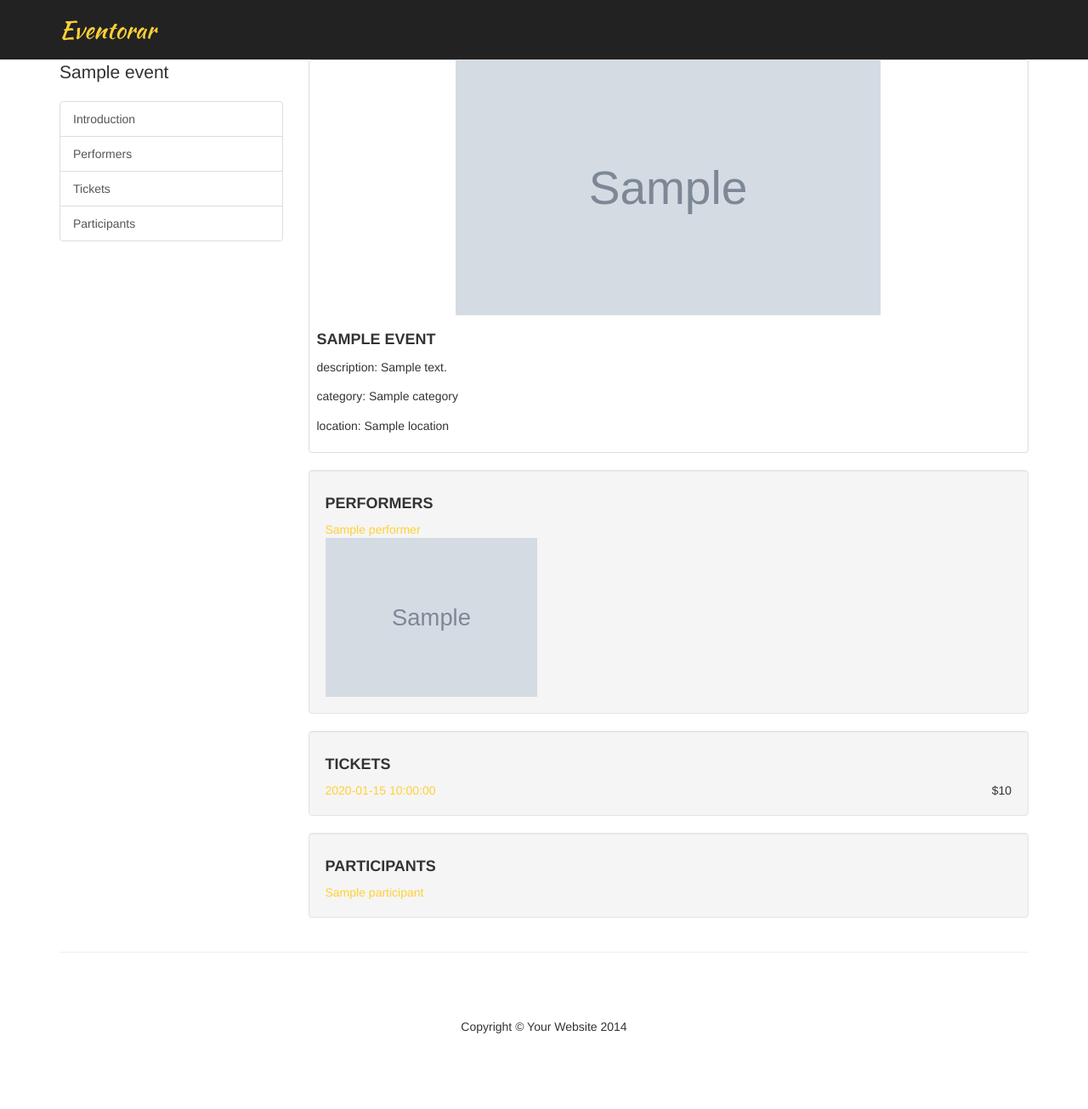
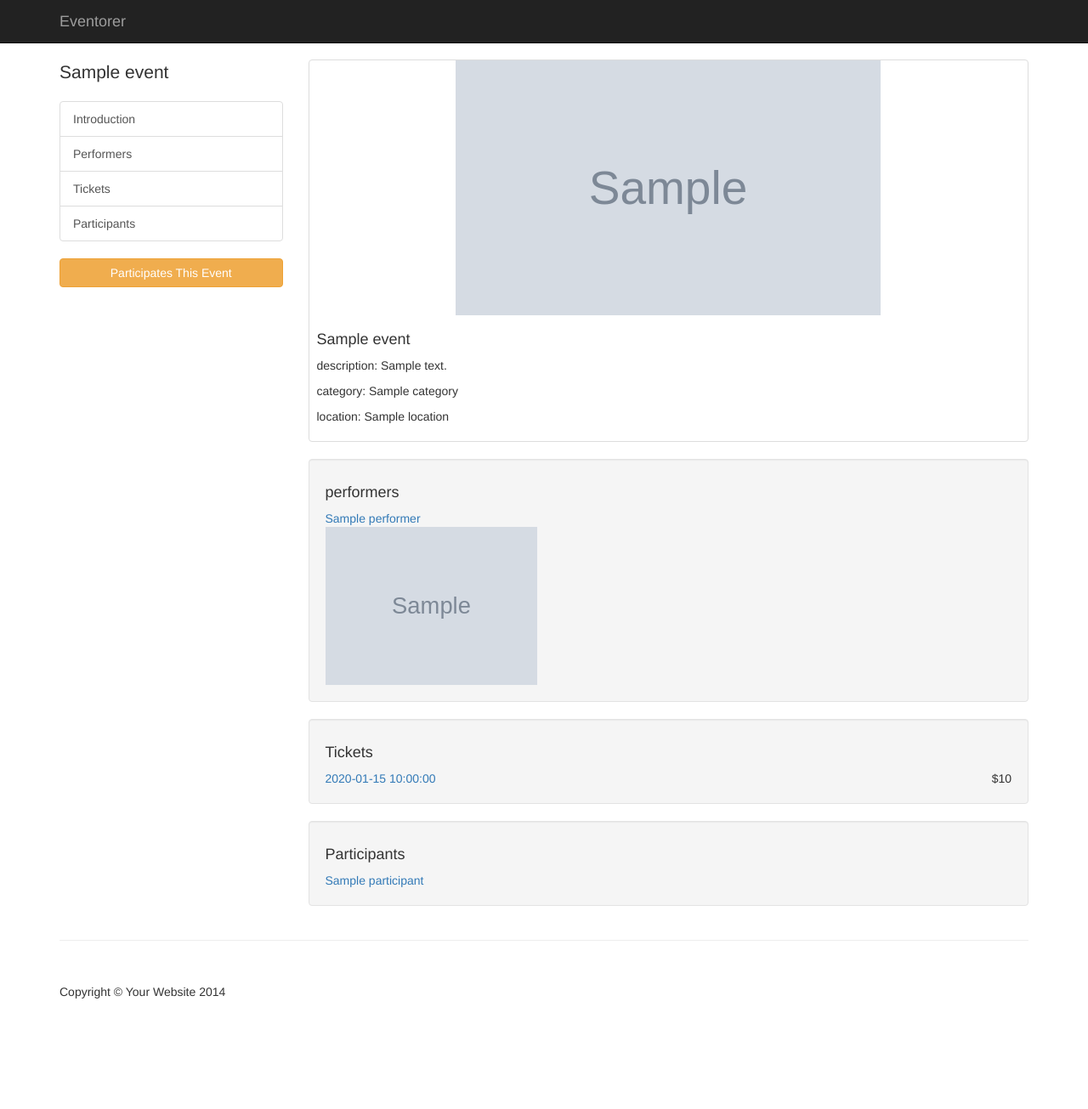
Before and after one commit to qychen/dbProj1_Eventorer, a Flask app: template website/templates/event.html in a window 1280 px wide. Shown: the whole page at 85% size. After the commit the page ends 1175 px from the top, so only its background shows below. Run offline with Flask 2, Linux system fonts and the light colour scheme; the template is opened without the code that fills it: most values are stand-ins (such as "Sample title", 1, 10 or a date in 2020); grey boxes marked "Sample" are stand-in pictures; some libraries are stand-ins or nearby versions.

Commit message:
add participate function

```diff
--- /dev/null
+++ b/website/static/js/favo.js
@@ -0,0 +1,247 @@
+document.write(
+		'\
+		<div id="login_dialog-form" title="Login" style="display:none">\
+		<form>\
+		<fieldset>\
+		<label for="username" style="width:100px">Username</label>\
+		<input type="text" name="username" id="username1" maxlength="20" class="text ui-widget-content ui-corner-all">\
+		<label for="password" style="width:100px">Password</label>\
+		<input type="password" name="password" id="password" maxlength="20" class="text ui-widget-content ui-corner-all">\
+		<input type="submit" tabindex="-1" style="position:absolute; top:-1000px">\
+		</fieldset>\
+		</form>\
+		</div>\
+		<div id="newuser_dialog-form" title="NewUser" style="display:none">\
+		<form>\
+		<fieldset>\
+		<label for="username" style="width:100px">Username</label>\
+		<input type="text" name="username" id="username" maxlength="20" class="text ui-widget-content ui-corner-all">\
+		<label for="password" style="width:100px">Password</label>\
+		<input type="password" name="password1" id="password1" maxlength="20" class="text ui-widget-content ui-corner-all">\
+		<label for="password" style="width:100px">Confirm Password</label>\
+		<input type="password" name="password2" id="password2" maxlength="20" class="text ui-widget-content ui-corner-all">\
+		<label for="password" style="width:100px">Name</label>\
+		<input type="text" name="password2" id="name" maxlength="20" class="text ui-widget-content ui-corner-all">\
+		<label for="password" style="width:100px">Birthday</label>\
+		<input type="text" name="password2" id="birthday" maxlength="20" class="text ui-widget-content ui-corner-all">\
+		<label for="password" style="width:100px">email</label>\
+		<input type="text" name="password2" id="email" maxlength="20" class="text ui-widget-content ui-corner-all">\
+		<!-- Allow form submission with keyboard without duplicating the dialog button -->\
+		<input type="submit" tabindex="-1" style="position:absolute; top:-1000px">\
+		</fieldset>\
+		</form>\
+		</div>\
+		'
+);
+
+var ipaddress = "http://localhost:5000/";
+
+if (localStorage.getItem("username")) {
+
+	var login = document.getElementById("ptc");
+	login.value = "Participate This Event";
+
+	$("#ptc").click(function(){
+			//sending request to UserServlet
+			eid = document.getElementById("eid").innerHTML;
+			var url = ipaddress + "participates?uid="+localStorage.getItem("username")+"&eid="+eid;
+			var xhr = new XMLHttpRequest();
+			user = username.value;
+
+			xhr.onreadystatechange = function() {
+				console.log(username.value);
+				if (xhr.readyState == 4 && xhr.status == 200) {
+					//response
+					response = this.responseText.trim();
+					if (response == "yes"){
+						alert("Success");
+					}
+					else
+						alert("Sorry You Already Participate!");
+				}
+
+			}
+			xhr.open("GET", url, true);
+			xhr.send(null);
+	});
+}
+else{
+	var login = document.getElementById("ptc");
+	login.value = "Login to Participate";
+	$("#ptc").click(user_login);
+}
+
+function ReloadUserInfo(username,json)
+{
+	alert("Success!");
+	localStorage.setItem("username", username);
+	location.reload();
+}
+
+function new_user(){
+
+	var neuser_dialog;
+
+	function create() {
+		var pwd1 = document.getElementById("password1");
+		var pwd2 = document.getElementById("password2");
+		var username = document.getElementById("username");
+		var name = document.getElementById("name");
+		var birthday = document.getElementById("birthday");
+		var email = document.getElementById("email");
+		if (pwd1.value == pwd2.value) {
+			//basic validation of input
+			re = /^[0-9]+$/;
+			if(!re.test(username.value)) {
+				alert("Error: Username must contain only numbers!");
+				username.focus();
+			}
+			else if(pwd1.value.length<=5) {
+				alert("Error: The length of password must be longer than 5!");
+				pwd1.focus();
+			}
+			else
+			{
+				//sending request to UserServlet
+				var url = ipaddress + "login?usnm="+username.value+"&pswd="+pwd1.value+"&n="+name.value+"&bd="+birthday.value+"&e="+email.value;
+				var xhr = new XMLHttpRequest();
+				user = username.value;
+
+				xhr.onreadystatechange = function() {
+					console.log(username.value);
+					if (xhr.readyState == 4 && xhr.status == 200) {
+						//response
+						response = this.responseText.trim();
+						if (response == "yes"){
+							console.log(response);
+							newuser_dialog.dialog( "close" )
+							ReloadUserInfo(user,response.split('\n')[1]);
+						}
+						else
+							alert("The Username is Already Exists!");
+					}
+
+				}
+				xhr.open("POST", url, true);
+    			xhr.send(null);
+			}
+		}
+		else {
+			alert("Two passwords different!");
+		}
+	}
+
+	newuser_dialog = $( "#newuser_dialog-form" ).dialog({
+		autoOpen: false,
+		width: 320,
+		modal: true,
+		buttons: {
+			"Create": create,
+			Cancel: function() {
+				newuser_dialog.dialog( "close" );
+			}
+		},
+		close: function() {
+			form[ 0 ].reset();
+		}
+	});
+
+	form = newuser_dialog.find( "form" ).on( "submit", function( event ) {
+		event.preventDefault();
+	});
+
+	newuser_dialog.dialog( "open" );
+	var parent = document.getElementsByClassName('ui-button ui-widget ui-state-default ui-corner-all ui-button-icon-only ui-dialog-titlebar-close')[1];
+	var child = (document.getElementsByClassName('ui-button-text'))[3];
+	//console.log(parent);
+	//console.log(child);
+	parent.removeChild(child);
+}
+
+function user_login(){
+	var login = document.getElementById("nav-LOGIN");
+	var login_dialog;
+
+	function NewUser() {
+		login_dialog.dialog( "close" );
+		new_user();
+	}
+
+	function Login(){
+		username = document.getElementById('username1');
+		password = document.getElementById('password');
+
+		if (username.value != "" && password.value != "")
+		{
+			//basic validation of input
+			re = /^[0-9]+$/;
+			if(!re.test(username.value)) {
+				alert("Error: Username must contain only numbers!");
+				username.focus();
+			}
+			else
+			{
+				//sending request to UserServlet
+				var url = ipaddress + "login?usnm="+username.value+"&pswd="+password.value;
+				var xhr = new XMLHttpRequest();
+				user = username.value;
+
+				xhr.onreadystatechange = function() {
+					console.log(username.value);
+					if (xhr.readyState == 4 && xhr.status == 200) {
+						//response
+						response = this.responseText.trim();
+						if (response == "yes"){
+							console.log(response);
+							login_dialog.dialog( "close" )
+							console.log(user);
+							ReloadUserInfo(user,response.split('\n')[1]);
+						}
+						else
+							alert("The Username or Password is incorrect!");
+					}
+
+				}
+				xhr.open("GET", url, true);
+    			xhr.send(null);
+			}
+		}
+		else
+			alert("The Username and Password cannot be empty!");
+	}
+
+
+
+	login_dialog = $( "#login_dialog-form" ).dialog({
+		autoOpen: false,
+		width: 350,
+		modal: true,
+		buttons: {
+			"New User": NewUser,
+			"Login": Login,
+			Cancel: function() {
+				login_dialog.dialog( "close" );
+			}
+		},
+		close: function() {
+			form[ 0 ].reset();
+		}
+	});
+
+	form = login_dialog.find( "form" ).on( "submit", function( event ) {
+		event.preventDefault();
+	});
+
+	login_dialog.dialog( "open" );
+	var parent = (document.getElementsByClassName('ui-button ui-widget ui-state-default ui-corner-all ui-button-icon-only ui-dialog-titlebar-close'))[0];
+	var child = (document.getElementsByClassName('ui-button-text'))[0];
+	parent.removeChild(child);
+}
+
+function user_logout(){
+	string = 'Sure to log out ?';
+	if (confirm(string) == true) {
+		localStorage.clear();
+		location.reload();
+	}
+}
--- a/website/templates/event.html
+++ b/website/templates/event.html
@@ -16,11 +16,6 @@
 
     <!-- Custom CSS -->
     <link href="/static/css/shop-item.css" rel="stylesheet">
-    <link href="/static/css/agency_list.css" rel="stylesheet">
-    <link href="/static/css/3-col-portfolio.css" rel="stylesheet">
-
-    <!-- Custom Fonts -->
-    <link href='https://fonts.googleapis.com/css?family=Kaushan+Script' rel='stylesheet' type='text/css'>
 
     <!-- HTML5 Shim and Respond.js IE8 support of HTML5 elements and media queries -->
     <!-- WARNING: Respond.js doesn't work if you view the page via file:// -->
@@ -29,12 +24,13 @@
         <script src="https://oss.maxcdn.com/libs/respond.js/1.4.2/respond.min.js"></script>
     <![endif]-->
 
+    <link rel="stylesheet" href="/static/css/jquery-ui.css">
 </head>
 
 <body>
 
     <!-- Navigation -->
-    <nav class="navbar navbar-default navbar-fixed-top">
+    <nav class="navbar navbar-inverse navbar-fixed-top" role="navigation">
         <div class="container">
             <!-- Brand and toggle get grouped for better mobile display -->
             <div class="navbar-header">
@@ -44,11 +40,10 @@
                     <span class="icon-bar"></span>
                     <span class="icon-bar"></span>
                 </button>
-                <a class="navbar-brand page-scroll" href="http://localhost:5000/">Eventorar</a>
+                <a class="navbar-brand" href="../..">Eventorer</a>
             </div>
-
         </div>
-        <!-- /.container-fluid -->
+        <!-- /.container -->
     </nav>
 
     <!-- Page Content -->
@@ -64,7 +59,10 @@
                     <a class="list-group-item page-scroll" href="#tickets" class="list-group-item">Tickets</a>
                     <a class="list-group-item page-scroll" href="#participants" class="list-group-item">Participants</a>
                 </div>
+                <button id="ptc" type="button page-scroll" class="btn btn-warning btn-block">Participates This Event</button>
             </div>
+
+            <label id="eid" style="display: none">{{event.eid}}</label>
 
             <div class="col-md-9">
 
@@ -148,6 +146,11 @@
     <!-- Bootstrap Core JavaScript -->
     <script src="/static/js/bootstrap.min.js"></script>
 
+    <!-- Custom Theme JavaScript -->
+    <script src="/static/js/jquery-ui.js"></script>
+    <script src="/static/js/agency.js"></script>
+    <script src="/static/js/favo.js"></script>
+
 </body>
 
 </html>
```
Also changed, not shown: website/templates/performer.html (+3 -10 lines), website/templates/search.html (+0 -19 lines), website/templates/venue.html (+3 -10 lines).
